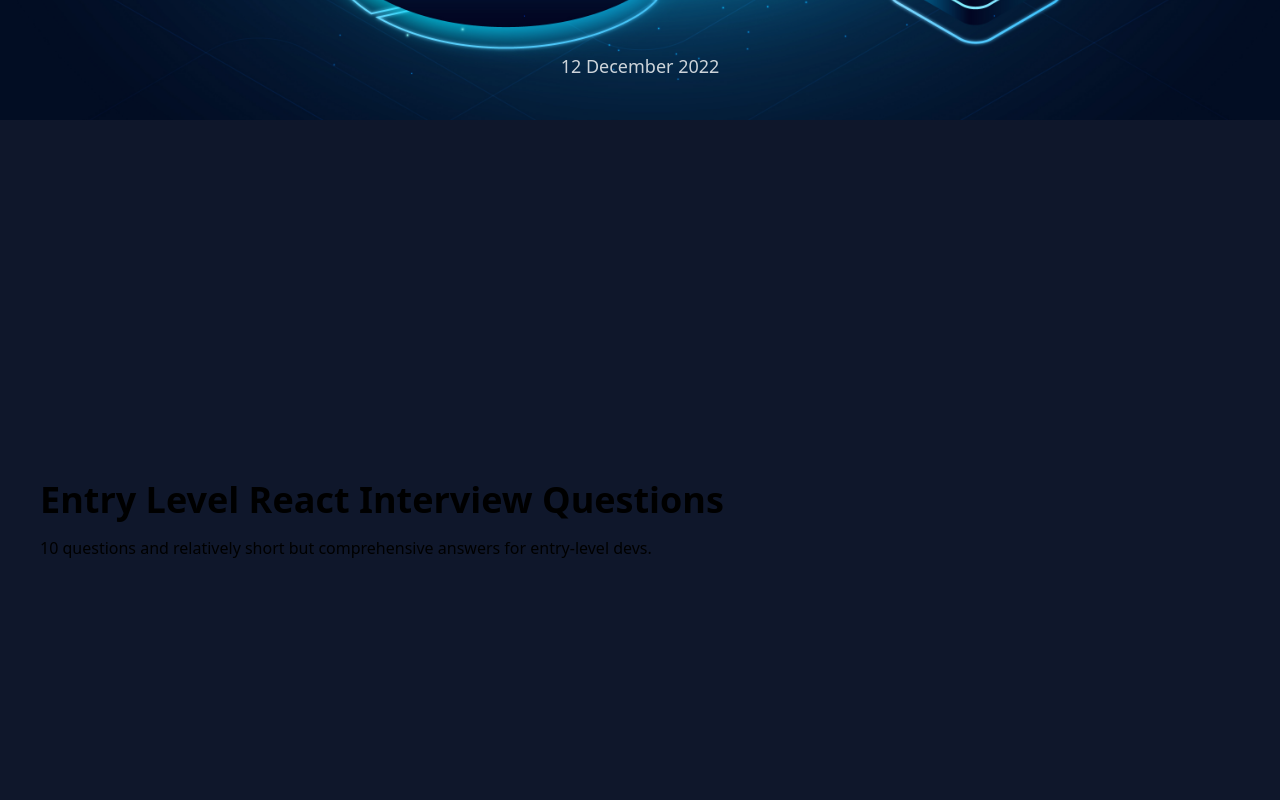
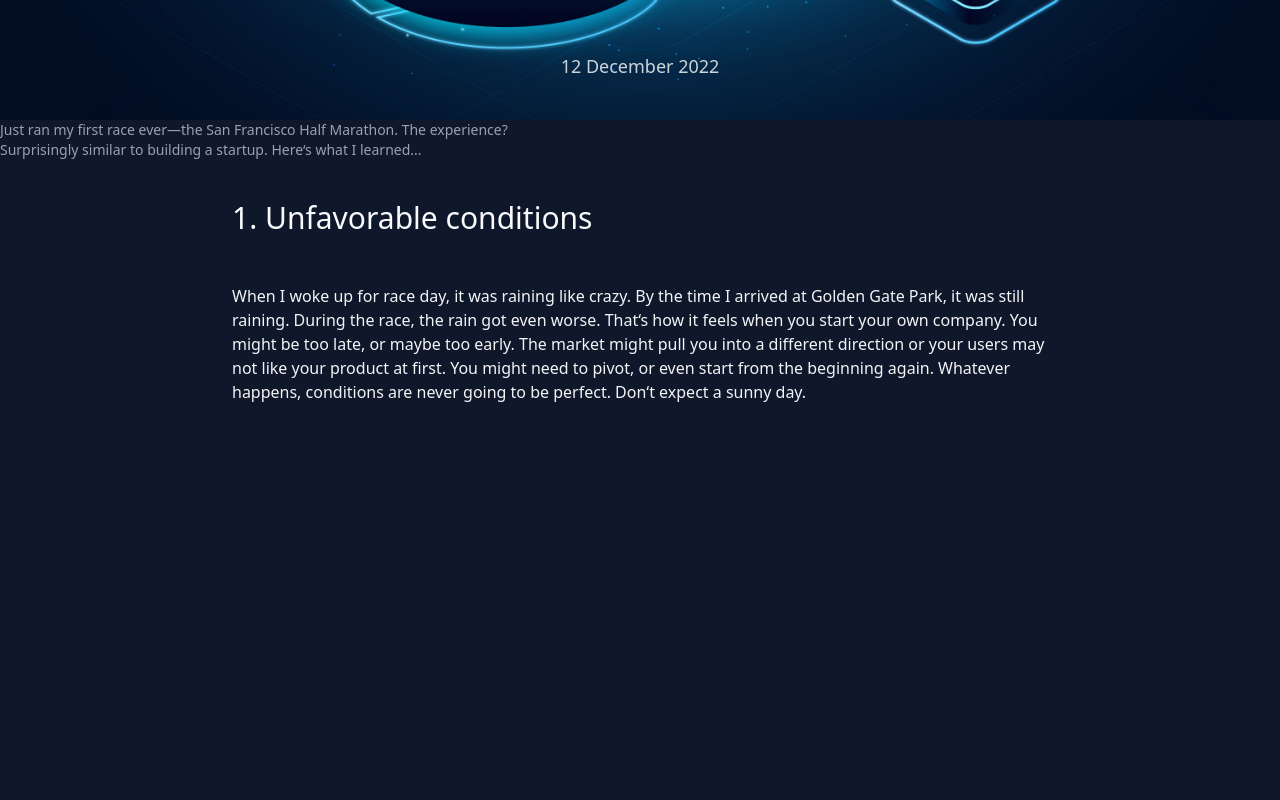
Before and after one commit to AIsTushar/my-website, a Next.js app: page /articles/1 in a window 1280 px wide. Shown: the part 680-1480 px from the top of the page. Built offline with nearby package versions, Linux system fonts and the light colour scheme.

Commit message:
changed few things in the airticale page.

```diff
--- a/src/app/articles/[id]/page.js
+++ b/src/app/articles/[id]/page.js
@@ -30,25 +30,30 @@
 
       {/* CONTENT SECTIONS THAT SCROLL OVER THE IMAGE */}
       <div className="relative z-10 bg-slate-900">
-        <section className="flex min-h-screen items-center p-10">
-          <div>
-            <h1 className="mb-4 text-4xl font-bold">
-              Entry Level React Interview Questions
-            </h1>
-            <p>
-              10 questions and relatively short but comprehensive answers for
-              entry-level devs.
+        <div className="mx-auto flex min-h-screen flex-col">
+          <p className="max-w-lg text-left text-sm text-gray-400">
+            Just ran my first race ever—the San Francisco Half Marathon. The
+            experience? Surprisingly similar to building a startup. Here&lsquo;s
+            what I learned...
+          </p>
+          <section className="mx-auto flex min-h-screen max-w-4xl flex-col gap-12 p-10">
+            <h2 className="text-left text-3xl text-gray-50">
+              1. Unfavorable conditions
+            </h2>
+
+            <p className="text-gray-100">
+              When I woke up for race day, it was raining like crazy. By the
+              time I arrived at Golden Gate Park, it was still raining. During
+              the race, the rain got even worse. That&lsquo;s how it feels when
+              you start your own company. You might be too late, or maybe too
+              early. The market might pull you into a different direction or
+              your users may not like your product at first. You might need to
+              pivot, or even start from the beginning again. Whatever happens,
+              conditions are never going to be perfect. Don&lsquo;t expect a
+              sunny day.
             </p>
-          </div>
-        </section>
-
-        <section className="flex min-h-screen items-center p-10">
-          <p>Second section content goes here...</p>
-        </section>
-
-        <section className="flex min-h-screen items-center p-10">
-          <p>Third section content goes here...</p>
-        </section>
+          </section>
+        </div>
       </div>
     </div>
   );
```
